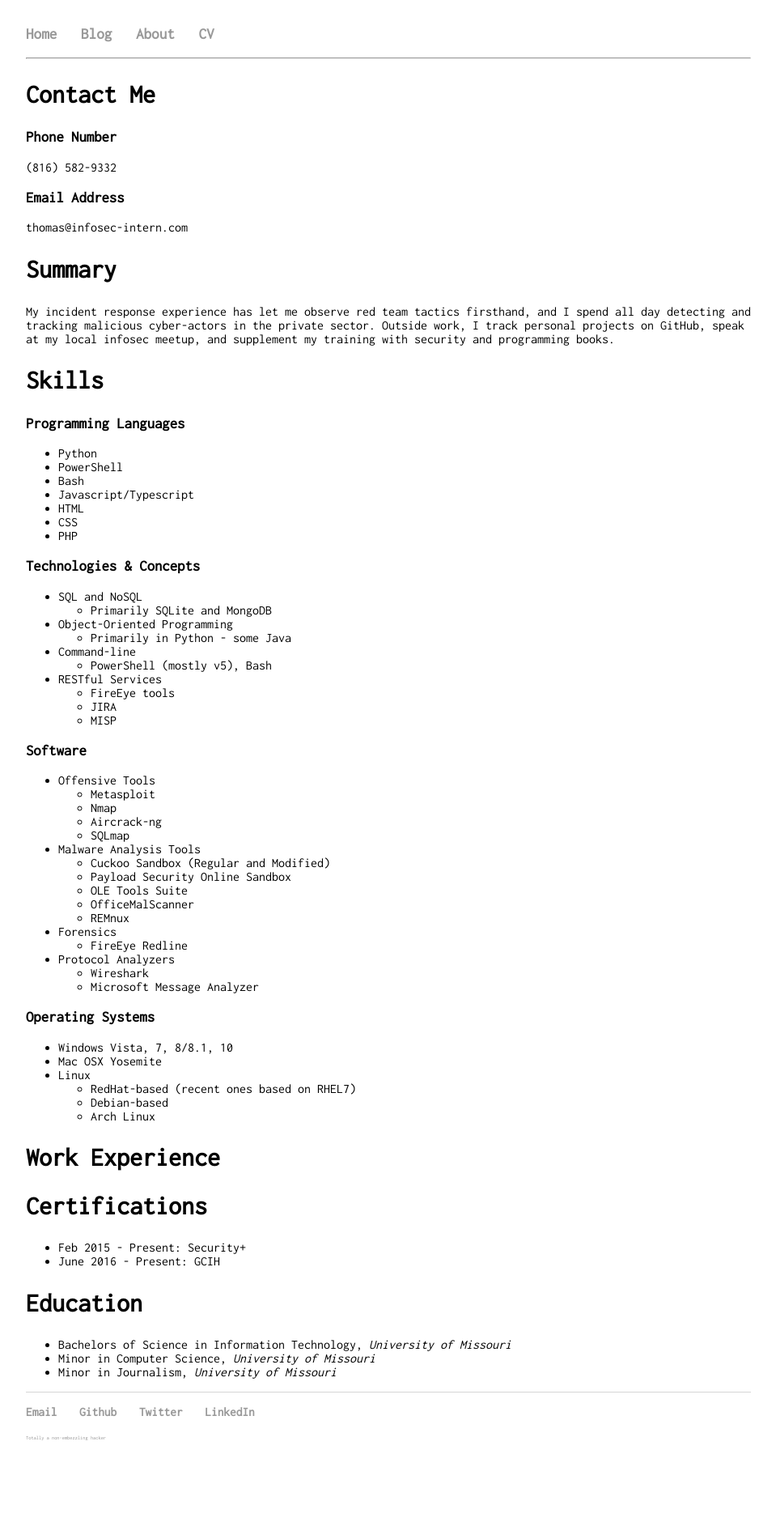
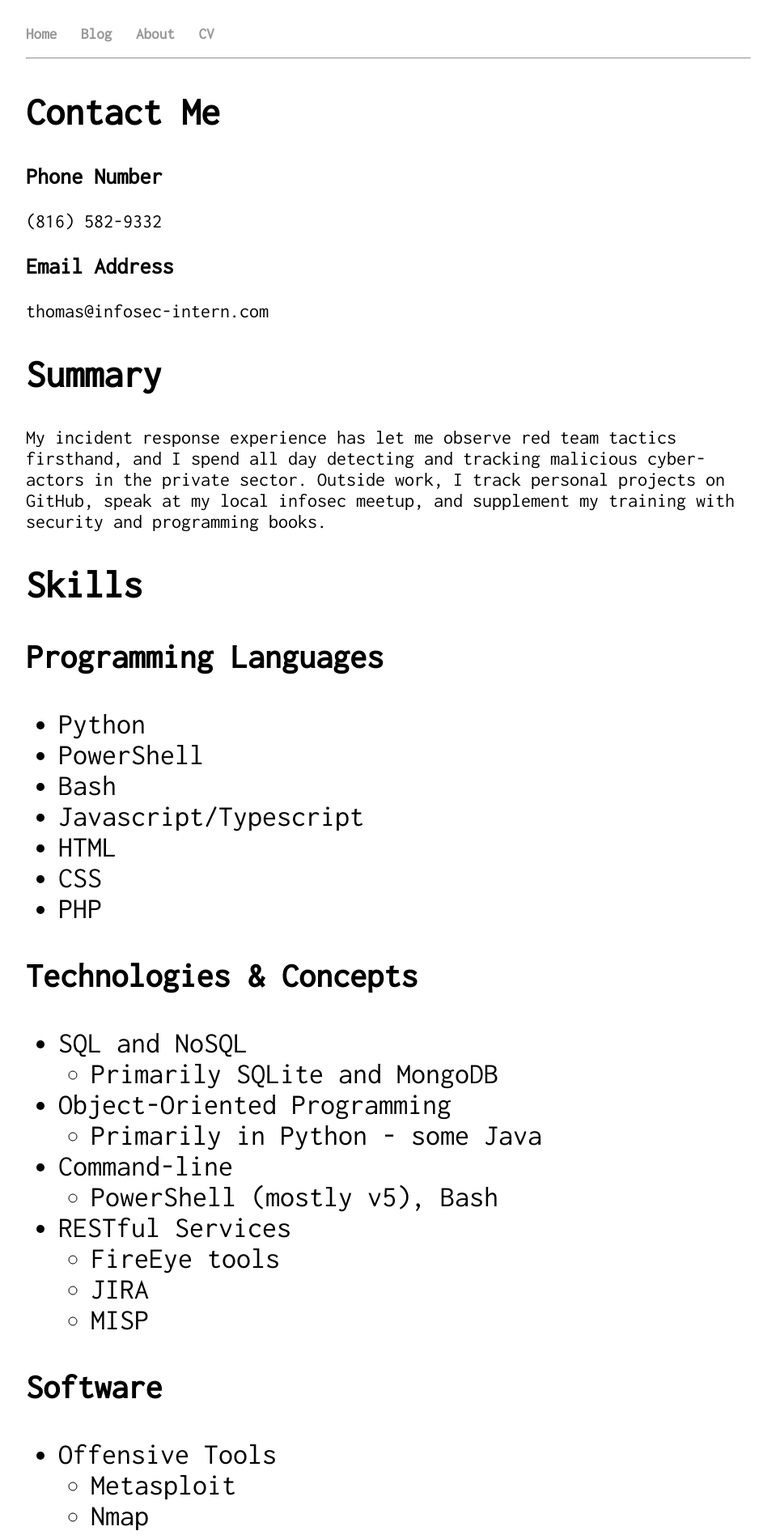
Before and after one commit to infosec-intern/infosec-intern.github.io, a Jekyll site: the page built from cv.html, in a window 1280 px wide. Shown: the top 1896 px of the page at 81% size, without its empty margins (160-1119 px from the left). Built offline with Jekyll 4.4.1, drawn with Linux system fonts in a browser that asks for light colours; before the commit the page ends 1812 px from its top, so only the background shows below that.

Commit message:
added font sizes

```diff
--- a/cv.html
+++ b/cv.html
@@ -3,6 +3,9 @@ layout: default
 title: Infosec Intern CV
 ---
 <style>
+    section {
+        font-size: 1.5em;
+    }
     h1 {
         font-size: 2em;
     }
```
